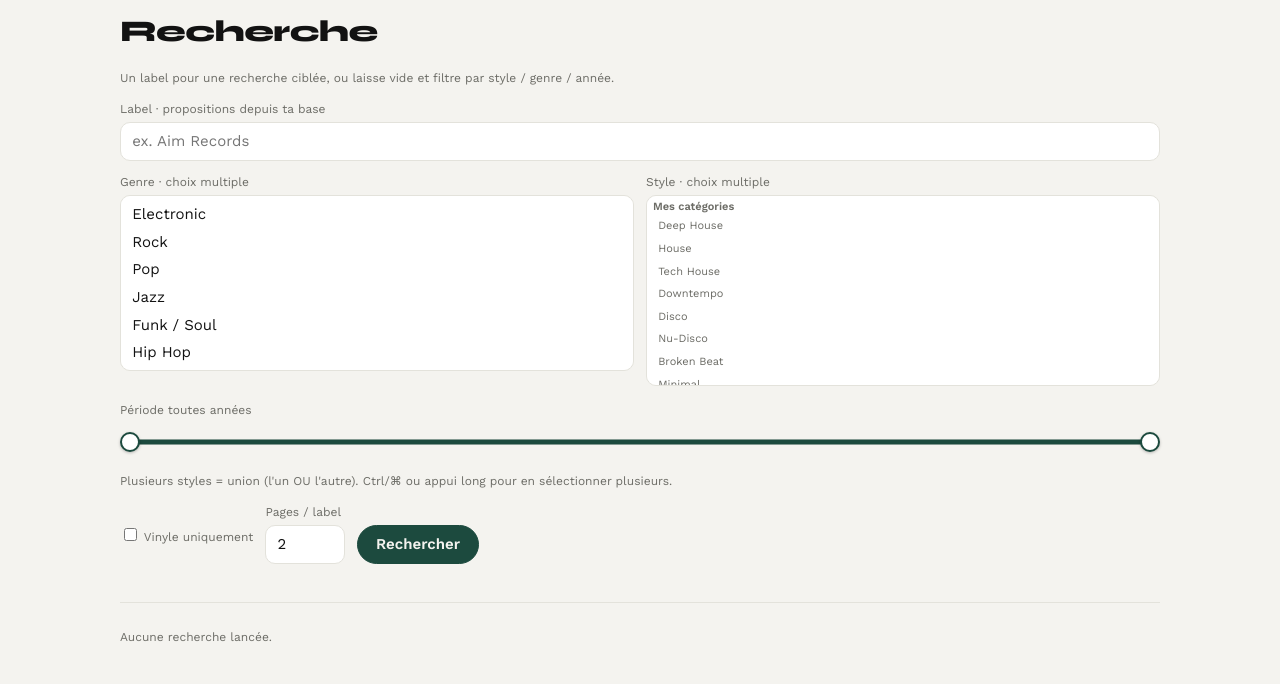
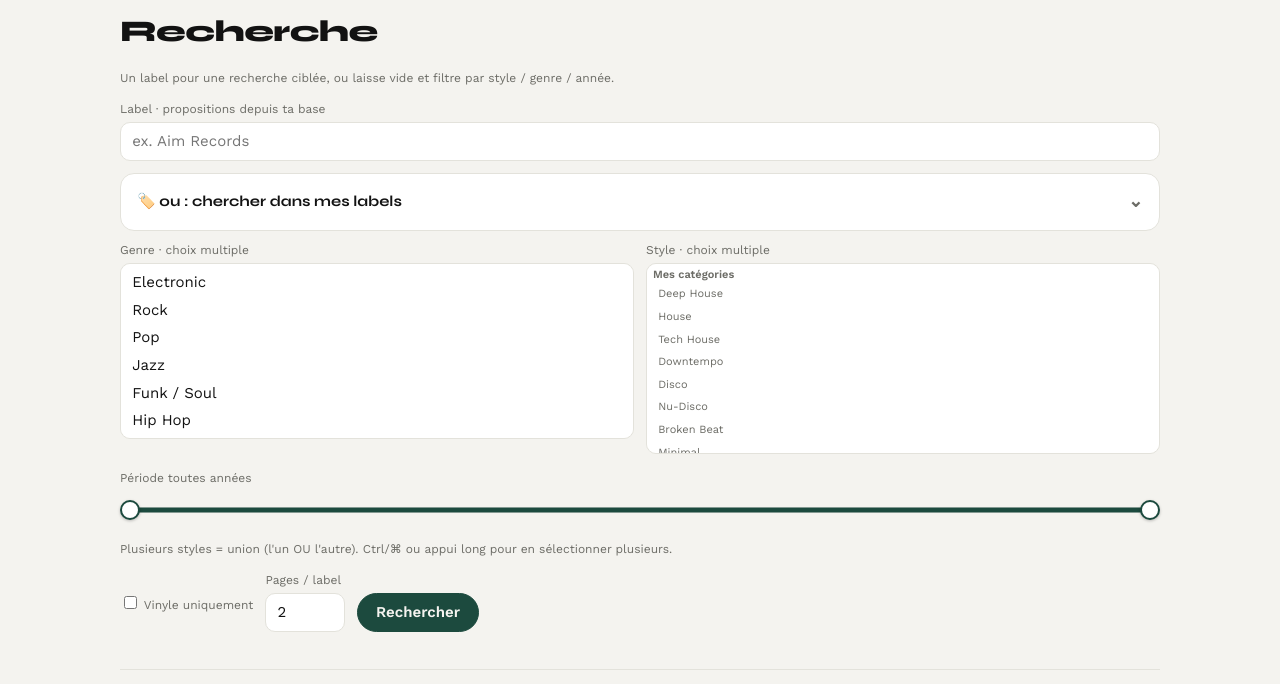
Before and after one commit to alixclaudel-hue/radar, a FastAPI app: page /search in a window 1280 px wide. Shown: the part 225-909 px from the top of the page. Before the commit the page ends 867 px from the top, so only its background shows below. Run offline with FastAPI, Linux system fonts and the light colour scheme; some libraries are stand-ins or nearby versions.

Commit message:
Recherche — mode « chercher dans mes labels » (#11)
Nouvel accordéon sur la page recherche : au lieu d'un label unique, lance la
recherche sur les N labels de ta base les mieux classés selon un critère
(affinité de style / score de reco / nombre dans ta collection), avec un seuil
minimal optionnel. Max 12 labels, 1 page Discogs chacun.

- _base_labels_ranked : ajoute `owned` (collection.label_counts).
- _pick_base_labels(c, metric, min, top) : sélection classée + filtrée.
- search_run : params base_metric / base_min / base_top ; si actif, prend le
  pas sur le label unique ; combos = labels × (genre×style), plafonné.
- historique : mémorise le mode + les labels cherchés (affichés au replay).
- results.html : ligne « Labels cherchés : … ».


Claude-Session: https://claude.ai/code/session_016XKGPwbDuRyHLLH4E9A8VG

Co-authored-by: Alix Claudel <alixclaudel@mbp-de-alix.home>
Co-authored-by: Claude Sonnet 5 <noreply@anthropic.com>

```diff
--- a/radar_web/app.py
+++ b/radar_web/app.py
@@ -377,6 +377,10 @@ def _hist_summary(p):
         bits.append(yr)
     if p.get("vinyl"):
         bits.append("vinyle")
+    if p.get("base_metric"):
+        lbl = {"aff": "affinité", "reco": "reco", "owned": "collection"}.get(p["base_metric"], p["base_metric"])
+        bits.append(f"mes labels ({lbl}"
+                    + (f"≥{p['base_min']}" if p.get("base_min") else "") + ")")
     return " · ".join(bits) or "tous filtres vides"
 
 
@@ -399,7 +403,8 @@ def search_replay(request: Request, sid: str):
     entry = next((e for e in load(_pu().search_hist, []) if e.get("id") == sid), None)
     if not entry:
         return frag(request, "partials/results.html", results=[])
-    return frag(request, "partials/results.html", results=entry.get("results", []))
+    return frag(request, "partials/results.html", results=entry.get("results", []),
+                searched=entry.get("searched", []))
 
 
 def _base_labels_ranked(c):
@@ -407,6 +412,7 @@ def _base_labels_ranked(c):
     décroissante, départagée par le score de reco (collection + corpus + artistes),
     puis alpha. Dédoublonné par nom canonique."""
     ridx = c.reco_index
+    lc = c.collection.get("label_counts", {})
     rows, seen = [], set()
     for name in c.cfg.get("labels", []):
         key = store.normalize_label(name)
@@ -414,7 +420,7 @@ def _base_labels_ranked(c):
         disp = res.get("discogs_name") or res.get("original") or name
         aff = c.affinity_score(c.profile.get(key)) if c.profile.get(key) else None
         rows.append({"disp": disp, "norm": store.normalize_label(disp),
-                     "aff": aff, "_reco": ridx.get(key, 0)})
+                     "aff": aff, "_reco": ridx.get(key, 0), "owned": lc.get(key, 0)})
     rows.sort(key=lambda r: (r["aff"] is None, -(r["aff"] or 0), -r["_reco"], r["disp"].lower()))
     uniq = []
     for r in rows:
@@ -423,6 +429,27 @@ def _base_labels_ranked(c):
         seen.add(r["norm"])
         uniq.append(r)
     return uniq
+
+
+_BASE_METRIC = {"aff": "aff", "reco": "_reco", "owned": "owned"}
+
+
+def _pick_base_labels(c, metric, minv, topn):
+    """Noms des labels de la base classés selon `metric` (aff|reco|owned),
+    filtrés par seuil `minv`, limités à `topn` (borne dure 12)."""
+    field = _BASE_METRIC.get(metric)
+    if not field:
+        return []
+
+    def val(r):
+        v = r.get(field)
+        return -1.0 if v is None else float(v)
+
+    rows = _base_labels_ranked(c)
+    if minv is not None:
+        rows = [r for r in rows if val(r) >= minv]
+    rows.sort(key=lambda r: -val(r))
+    return [r["disp"] for r in rows[:max(1, min(12, topn))]]
 
 
 @app.get("/search/labels", response_class=HTMLResponse)
@@ -446,7 +473,9 @@ def search_labels(request: Request, label: str = "", q: str = ""):
 def search_run(request: Request, label: str = Form(""),
                genre: List[str] = Form(default=[]), style: List[str] = Form(default=[]),
                year_from: str = Form(""), year_to: str = Form(""),
-               vinyl: str = Form(""), pages: str = Form("2")):
+               vinyl: str = Form(""), pages: str = Form("2"),
+               base_metric: str = Form(""), base_min: str = Form(""),
+               base_top: str = Form("12")):
     c = Ctx()
     token = c.cfg.get("token", "")
     year = _year_param(year_from, year_to)
@@ -457,15 +486,33 @@ def search_run(request: Request, label: str = Form(""),
         npages = max(1, min(4, int(pages or 2)))
     except ValueError:
         npages = 2
-    # produit genres × styles (sémantique OU) ; borné pour ménager l'API
-    combos = [(g, s) for g in (genres or [""]) for s in (styles or [""])][:8]
+
+    # mode « chercher dans mes labels » : prend le pas sur le label unique
+    base_metric = (base_metric or "").strip()
+    try:
+        b_min = float(base_min) if str(base_min).strip() else None
+    except ValueError:
+        b_min = None
+    try:
+        b_top = max(1, min(12, int(base_top or 12)))
+    except ValueError:
+        b_top = 12
+    base_labels = _pick_base_labels(c, base_metric, b_min, b_top) if base_metric else []
+
+    gs = [(g, s) for g in (genres or [""]) for s in (styles or [""])]
+    if base_labels:
+        npages = min(npages, 1)                       # N labels -> 1 page chacun
+        combos = [(lab, g, s) for lab in base_labels for (g, s) in gs][:12]
+    else:
+        combos = [(label.strip() or None, g, s) for (g, s) in gs][:8]
+
     raw, seen_ids = [], set()
     try:
-        for i, (g, s) in enumerate(combos):
+        for i, (lab, g, s) in enumerate(combos):
             if i:
                 time.sleep(1.0)
-            if label.strip():
-                part = discogs.search_label_releases(token, label.strip(), genre=g,
+            if lab:
+                part = discogs.search_label_releases(token, lab, genre=g,
                                                      style=s, fmt=fmt, year=year, max_pages=npages)
             else:
                 part = []
@@ -505,13 +552,15 @@ def search_run(request: Request, label: str = Form(""),
     scored = scored[:48]
     params = {"label": label.strip(), "genre": genres, "style": styles,
               "year_from": year_from.strip(), "year_to": year_to.strip(),
-              "vinyl": bool(vinyl), "pages": npages}
+              "vinyl": bool(vinyl), "pages": npages,
+              "base_metric": base_metric, "base_min": str(base_min or "").strip(),
+              "base_top": b_top}
     hist = [e for e in load(_pu().search_hist, []) if e.get("params") != params]
     hist.insert(0, {"id": hashlib.md5(f"{time.time()}{params}".encode()).hexdigest()[:10],
                     "ts": time.strftime("%Y-%m-%d %H:%M"), "params": params,
-                    "n": len(scored), "results": scored})
+                    "n": len(scored), "results": scored, "searched": base_labels})
     save(_pu().search_hist, hist[:SEARCH_HIST_MAX])
-    return frag(request, "partials/results.html", results=scored)
+    return frag(request, "partials/results.html", results=scored, searched=base_labels)
 
 
 def _toks(s):
--- a/radar_web/templates/pages/search.html
+++ b/radar_web/templates/pages/search.html
@@ -14,6 +14,33 @@
            hx-trigger="focus, keyup changed delay:220ms">
     <div id="label-suggest" class="lbl-suggest" hidden></div>
   </div>
+
+  <details class="acc" {{ 'open' if q.base_metric }}>
+    <summary>🏷️ ou : chercher dans mes labels {% if q.base_metric %}<span class="tag">actif</span>{% endif %}</summary>
+    <div class="acc__body">
+      <p class="small muted">Lance la recherche sur plusieurs labels de ta base à la fois
+        (les mieux classés selon le critère, max 12). Prend le pas sur le label unique ci-dessus.</p>
+      <div class="row">
+        <div class="field">
+          <label>Classer par</label>
+          <select name="base_metric">
+            <option value="" {{ 'selected' if not q.base_metric }}>— désactivé —</option>
+            <option value="aff"   {{ 'selected' if q.base_metric == 'aff' }}>affinité de style</option>
+            <option value="reco"  {{ 'selected' if q.base_metric == 'reco' }}>score de recommandation</option>
+            <option value="owned" {{ 'selected' if q.base_metric == 'owned' }}>nombre dans ma collection</option>
+          </select>
+        </div>
+        <div class="field" style="flex:0 0 auto">
+          <label>Note minimale <span class="muted">optionnel</span></label>
+          <input name="base_min" inputmode="numeric" placeholder="ex. 70" value="{{ q.base_min or '' }}" style="width:120px">
+        </div>
+        <div class="field" style="flex:0 0 auto">
+          <label>Garder au max</label>
+          <input name="base_top" inputmode="numeric" value="{{ q.base_top or 12 }}" style="width:80px">
+        </div>
+      </div>
+    </div>
+  </details>
   <div class="row">
     <div class="field">
       <label>Genre <span class="muted">· choix multiple</span></label>
--- a/radar_web/templates/partials/results.html
+++ b/radar_web/templates/partials/results.html
@@ -4,11 +4,13 @@
   <p class="muted small">Aucune recherche lancée.</p>
 {% elif not results %}
   <p class="muted small">Aucun résultat pour ces filtres.</p>
+  {% if searched %}<p class="muted small">Labels cherchés : {{ searched|join(', ') }}</p>{% endif %}
 {% else %}
   <div class="section-title">
     <h3>{{ results|length }} résultat{{ 's' if results|length > 1 }}</h3>
     <span class="muted small">triés par score album</span>
   </div>
+  {% if searched %}<p class="muted small">Labels cherchés ({{ searched|length }}) : {{ searched|join(', ') }}</p>{% endif %}
   <div class="grid">
   {% for r in results %}
     {% set rr = r.raw %}
```
